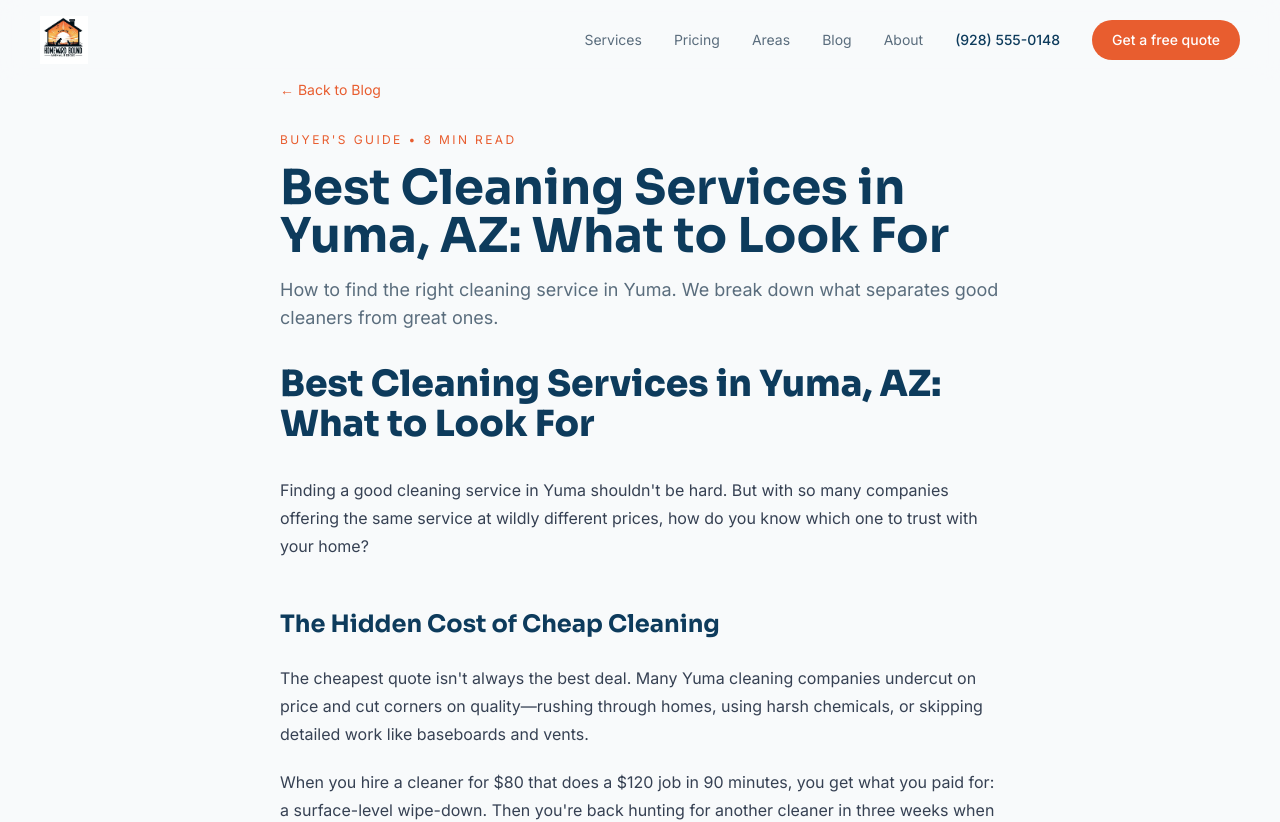
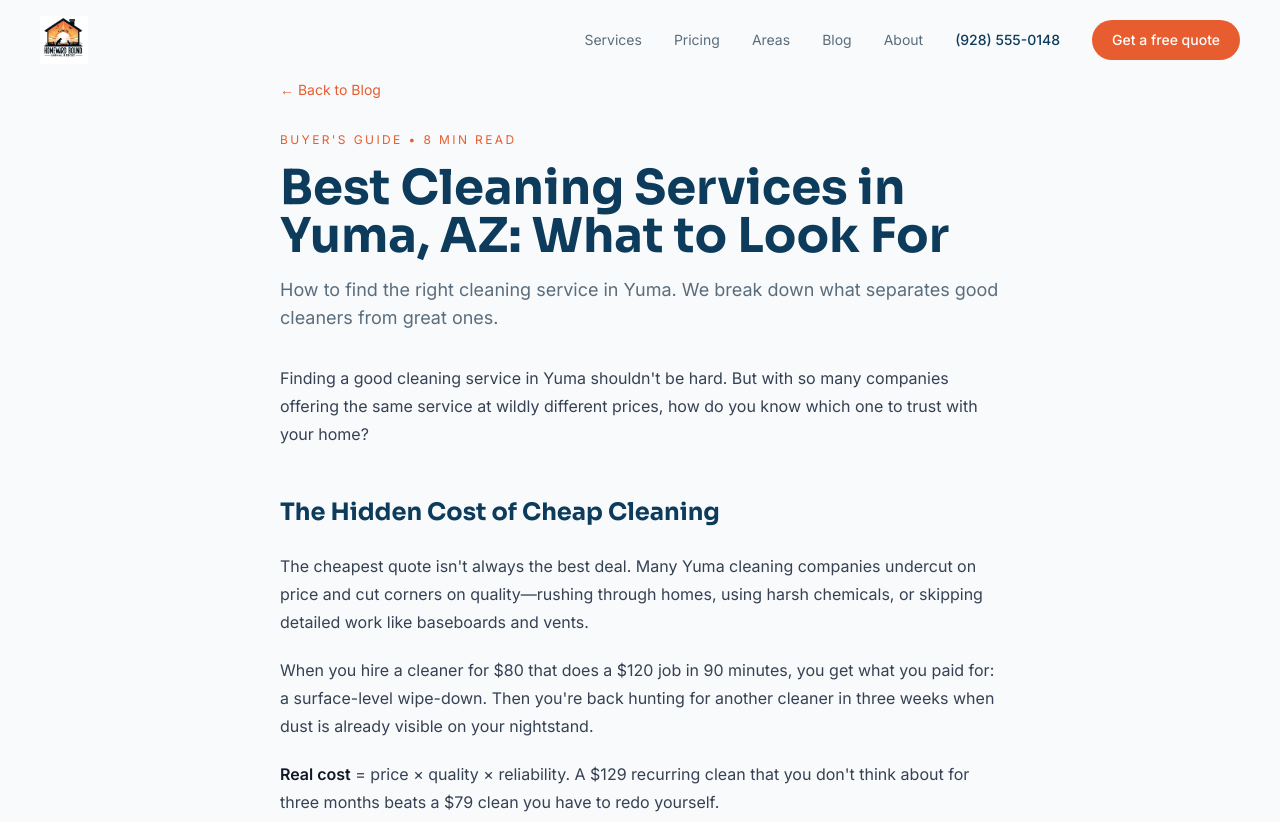
Before and after one commit to carnagecreations/desertshine, a Next.js app: page /blog/best-cleaning-services-yuma in a window 1280 px wide. Shown: the top 822 px of the page. Built offline with nearby package versions, Linux system fonts and the light colour scheme.

Commit message:
Polish blog: strip duplicate H1 from content, remove redundant title branding
- Content markdown leading H1 stripped (page header already renders title as h1)
- Blog metadata title relies on layout template for brand suffix (no double branding)

```diff
--- a/app/blog/[slug]/page.tsx
+++ b/app/blog/[slug]/page.tsx
@@ -17,7 +17,7 @@ export async function generateMetadata({ params }: { params: Promise<{ slug: str
   const guide = GUIDES.find((g) => g.slug === slug);
   if (!guide) return {};
   return {
-    title: `${guide.title} | Clean Conviction Blog`,
+    title: guide.title,
     description: guide.excerpt,
     alternates: { canonical: `${SITE.url}/blog/${guide.slug}` },
   };
@@ -69,7 +69,7 @@ export default async function BlogPost({ params }: { params: Promise<{ slug: str
           </header>
 
           <div className="prose prose-sm md:prose-base prose-headings:text-[var(--ink)] prose-a:text-[var(--accent)] max-w-none mb-12">
-            <div dangerouslySetInnerHTML={{ __html: marked.parse(guide.content, { async: false }) as string }} />
+            <div dangerouslySetInnerHTML={{ __html: marked.parse(guide.content.replace(/^\s*#\s+.*(\r?\n)+/, ''), { async: false }) as string }} />
           </div>
 
           <aside className="rounded-2xl border border-[var(--line)] bg-white/50 p-8 mb-12">
```
